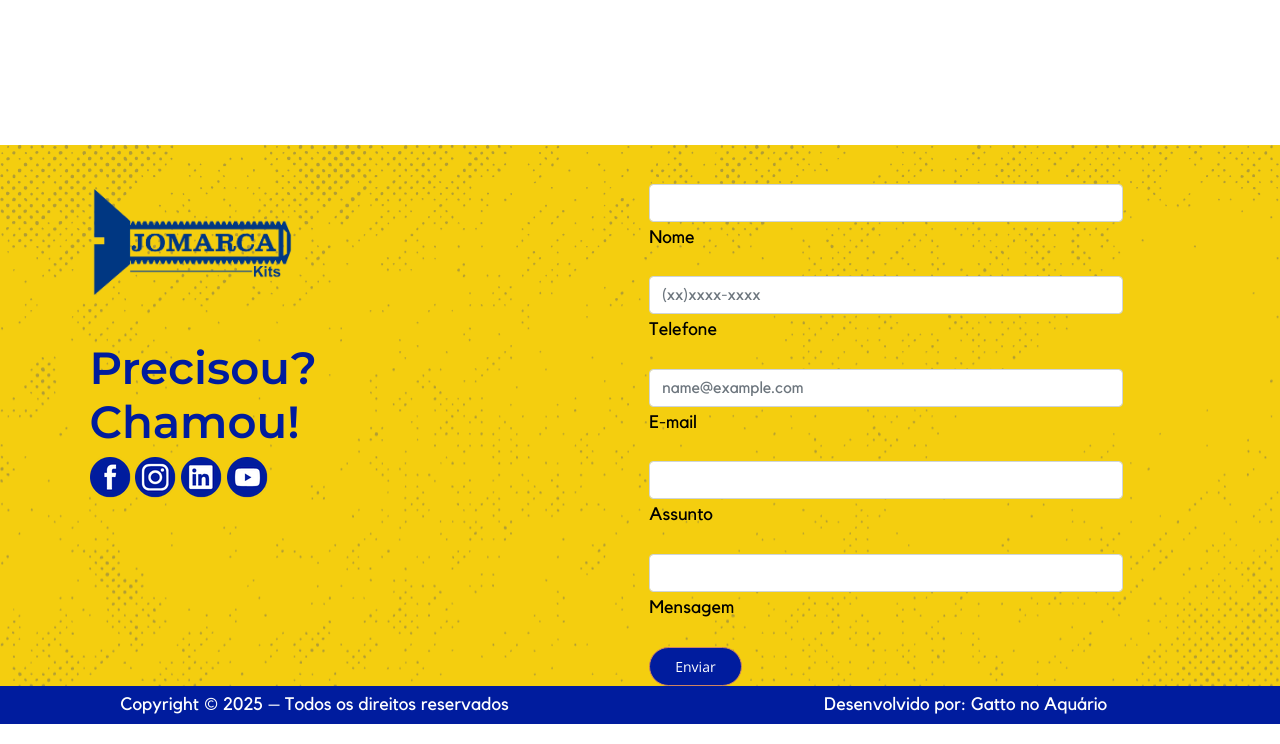
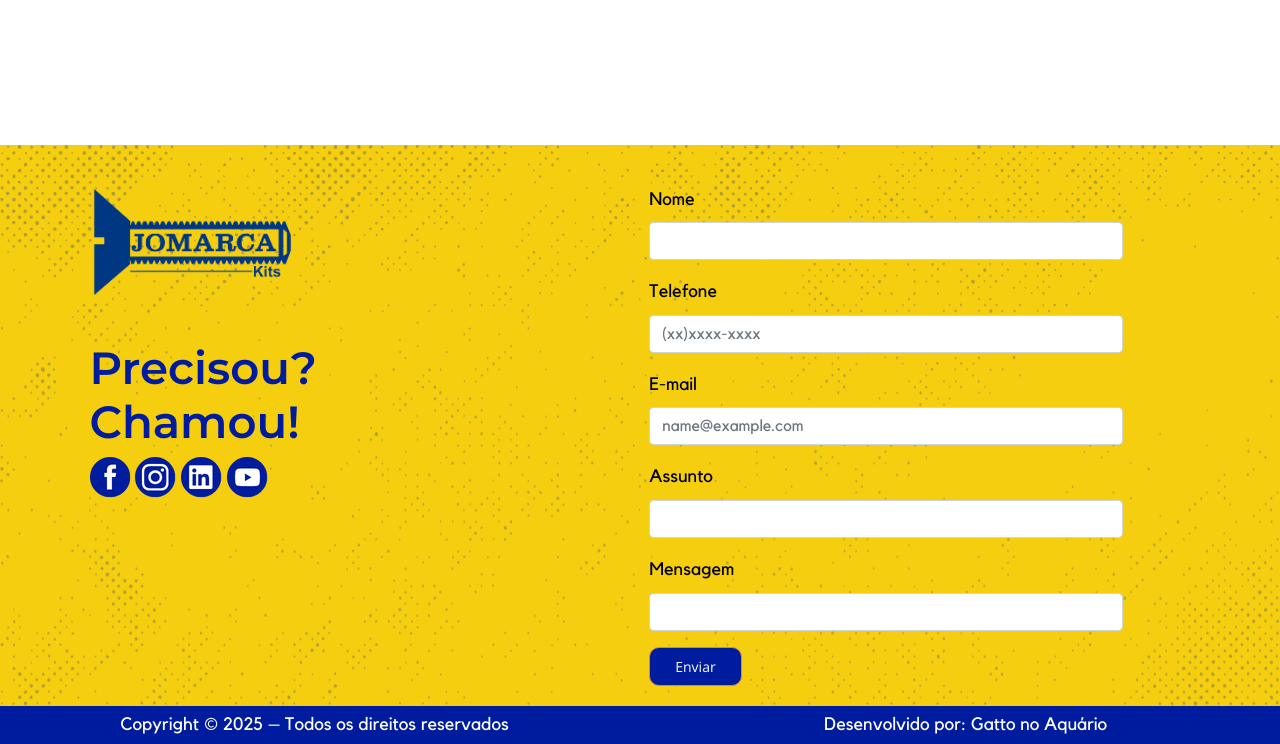
Before and after one commit to alankorn/JomarcaKits, a website: page blog/theme/blog.html in a window 1280 px wide. Shown: the part 5243-5987 px from the top of the page. Drawn offline with nearby package versions, Linux system fonts and the light colour scheme.

Commit message:
Formulário funcional, correções no design e inserção da tabela de representantes

```diff
--- a/blog/theme/blog.html
+++ b/blog/theme/blog.html
@@ -376,26 +376,31 @@ creditos:
 					<div class="col" id="forms">
 						<form action="https://formsubmit.co/f6768d5ce515e778a36d52ae2ea65a20" method="post">
 						  <div class="form-floating mb-3">
+							<label for="floatingInput">Nome</label>
+
 							<input type="text" name="Nome" class="form-control" id="floatingInput" placeholder="">
-						  <label for="floatingInput">Nome</label>
 						  			  </div>
 						  <div class="form-floating mb-3">
+							<label for="floatingInput">Telefone</label>
 							<input type="number" name="Telefone" class="form-control" id="floatingInput" placeholder="(xx)xxxx-xxxx">
-						  <label for="floatingInput">Telefone</label>
+
 						  </div>
 						  <div class="form-floating mb-3">
+							<label for="floatingInput">E-mail</label>
+
 							<input type="email" name="E-mail" class="form-control" id="floatingInput" placeholder="name@example.com">
-						  <label for="floatingInput">E-mail</label>
 						  					  </div>
 						  <div class="form-floating mb-3">
+							<label for="floatingInput">Assunto</label>
+
 							<input type="text" name="Assunto " class="form-control" id="floatingInput" placeholder="">
-						  <label for="floatingInput">Assunto</label>
 						  						  </div>
 						  <div class="form-floating mb-3">
+							<label for="floatingInput">Mensagem</label>
 							<input type="text" name="Mensagem" class="form-control" id="floatingInput" placeholder="">
-						  <label for="floatingInput">Mensagem</label>
+
 						  </div>
-						  <button type="submit" class="btn btn-primary" style="background-color: #001c9e;">Enviar</button>
+						  <button type="submit" class="btn btn-primary" style="background-color: #001c9e; margin-bottom:20px; border-radius: 10px;">Enviar</button>
 						  </div>
 						</form>
 			</div>
```
Also changed, not shown: representantes.html (+1 -1 lines). Lines whose indentation alone changed are shown as unchanged.
